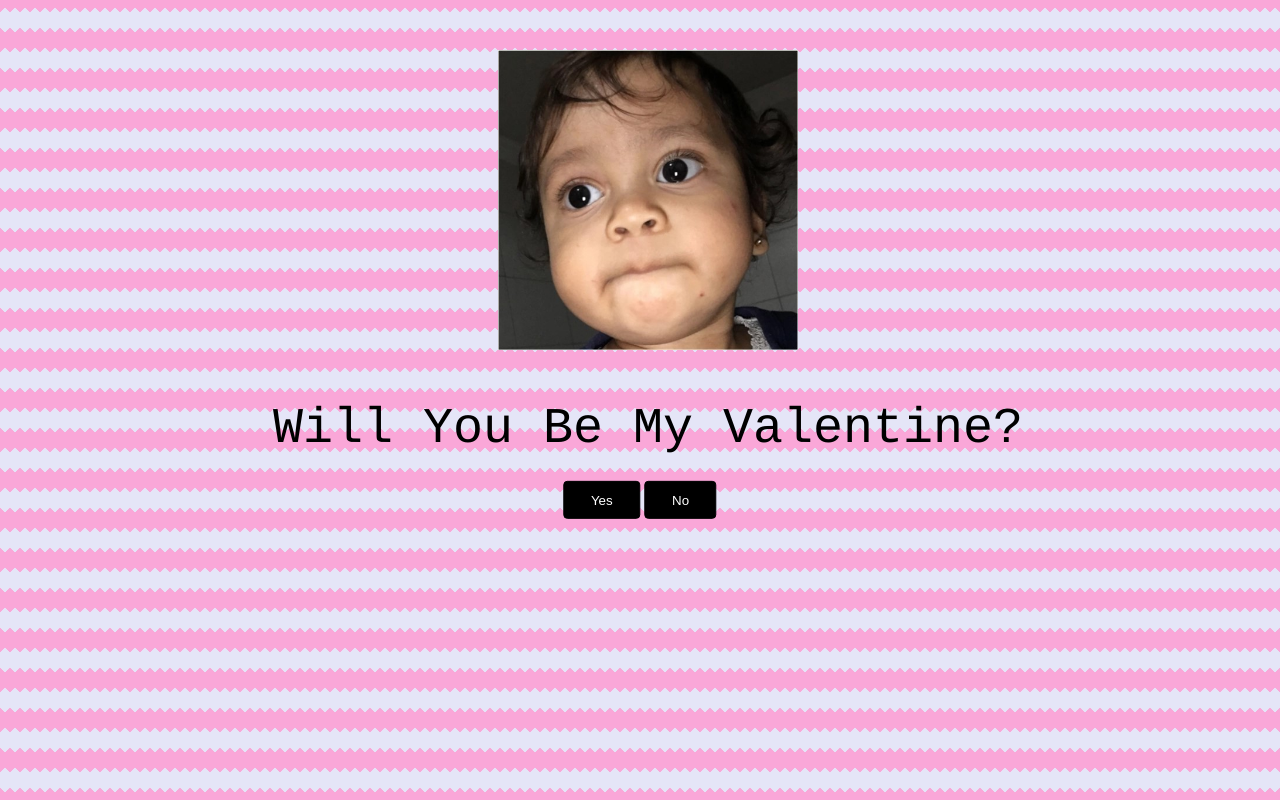
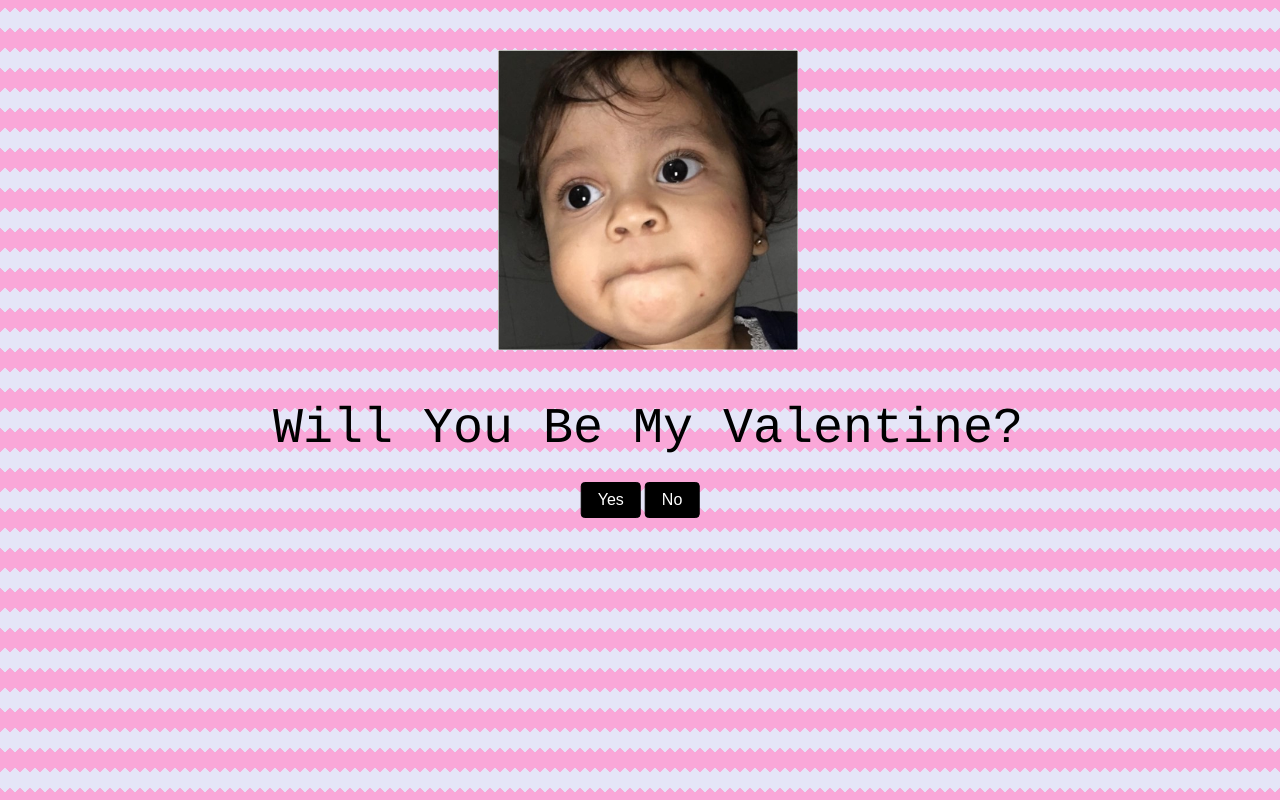
Before and after one commit to MEMONs007/valentine-day, a plain HTML site: page index.html in a window 1280 px wide. Drawn offline with Linux system fonts and the light colour scheme.

Commit message:
Update stylesheet.css

```diff
--- a/stylesheet.css
+++ b/stylesheet.css
@@ -46,7 +46,9 @@ button {
 padding: 0.8em 2em;
 background: var(--bg);
 transition: 0.2s;
-
+font-size: 16px;
+padding: 8px 16px;
+max-width: 768px
 }
 
 button:hover {
```
Lines whose indentation alone changed are shown as unchanged.
